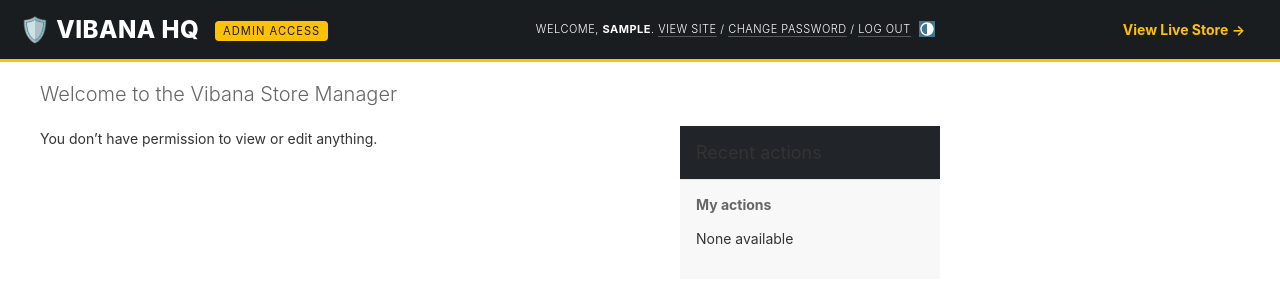
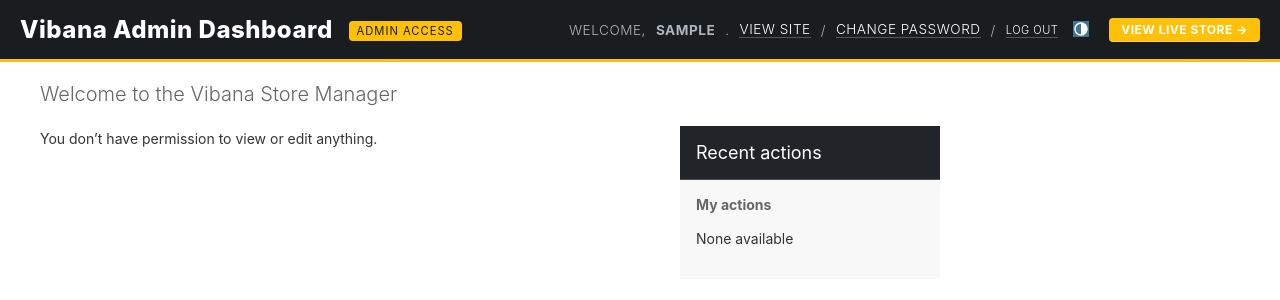
Before and after one commit to aaditya-banerjee/Vibanav01, a Django app: page /admin/ in a window 1280 px wide. Shown: the top 300 px of the page. Run offline with Django 4.2, Linux system fonts and the light colour scheme; the visitor is signed in with stand-in values (Sample User, id 1); data comes from the database, SQL or seed files in the repository; data that the repository does not hold is empty.

Commit message:
UI Polish for Admin portal: header buttons

```diff
--- a/dashboard/templates/admin/base_site.html
+++ b/dashboard/templates/admin/base_site.html
@@ -1,16 +1,20 @@
 {% extends "admin/base.html" %}
 
-{% block title %}{{ title }} | Vibana HQ{% endblock %}
+{% block title %}{{ title }} | Vibana Admin Dashboard{% endblock %}
 
 {% block extrastyle %}
 <style>
-    /* Override Django's default with a 'Mission Control' vibe */
+    /* 1. Header Layout & Alignment */
     #header {
-        background: #1a1d20 !important; /* Extra dark for admin */
-        border-bottom: 3px solid #ffc107 !important; /* Admin yellow accent line */
-        color: #ffffff;
+        background: #1a1d20 !important;
+        border-bottom: 3px solid #ffc107 !important;
         padding: 15px 20px;
+        display: flex !important;
+        justify-content: space-between !important;
+        align-items: center !important;
     }
+
+    /* 2. Logo Branding */
     #branding h1 {
         color: #ffffff;
         font-weight: 800;
@@ -22,19 +26,58 @@
         color: #ffffff;
         text-decoration: none;
     }
+
+    /* 3. FIX: Sidebar and Module Headers (White text!) */
+    .module h2, .module caption, .inline-group h2 {
+        background: #212529 !important;
+        color: #ffffff !important; /* Brings the text back out of the shadows */
+        border-bottom: 1px solid #495057 !important;
+    }
+
+    /* 4. Breadcrumbs */
     div.breadcrumbs {
         background: #212529 !important;
         color: #f8f9fa;
         border-bottom: 1px solid #343a40;
     }
     div.breadcrumbs a {
-        color: #ffc107 !important; /* Match the gold accent */
-    }
-    .module h2, .module caption, .inline-group h2 {
-        background: #212529 !important;
+        color: #ffc107 !important;
     }
     div.breadcrumbs a:hover {
         color: #ffffff !important;
+    }
+
+    /* 5. FIX: User Tools (Welcome text and logout links) */
+    #user-tools {
+        font-size: 0.85rem;
+        color: #adb5bd !important;
+        display: flex;
+        align-items: center;
+        gap: 10px;
+    }
+    #user-tools a {
+        color: #ffffff !important;
+        text-decoration: none;
+    }
+    #user-tools a:hover {
+        color: #ffc107 !important;
+    }
+
+    /* 6. The Custom Live Store Button */
+    .live-store-btn {
+        color: #1a1d20 !important;
+        background-color: #ffc107;
+        padding: 4px 12px;
+        border-radius: 4px;
+        margin-left: 10px;
+        text-transform: uppercase;
+        font-size: 0.75rem;
+        font-weight: bold;
+        transition: all 0.2s;
+    }
+    .live-store-btn:hover {
+        background-color: #e0a800; /* Slightly darker gold on hover */
+        color: #1a1d20 !important;
     }
 </style>
 {% endblock %}
@@ -42,12 +85,13 @@
 {% block branding %}
 <h1 id="site-name">
     <a href="{% url 'admin:index' %}">
-        🛡️ VIBANA HQ
+        Vibana Admin Dashboard
         <span style="font-size: 0.7rem; font-weight: normal; color: #1a1d20; background-color: #ffc107; margin-left: 10px; vertical-align: middle; padding: 3px 8px; border-radius: 4px; text-transform: uppercase; letter-spacing: 1px;">Admin Access</span>
     </a>
 </h1>
 {% endblock %}
 
-{% block nav-global %}
-<a href="{% url 'store:catalog' %}" style="color: #ffc107; font-weight: bold; margin-right: 15px; text-decoration: none;">View Live Store &rarr;</a>
+{% block userlinks %}
+    {{ block.super }}
+    <a href="{% url 'store:catalog' %}" class="live-store-btn">View Live Store &rarr;</a>
 {% endblock %}
```
